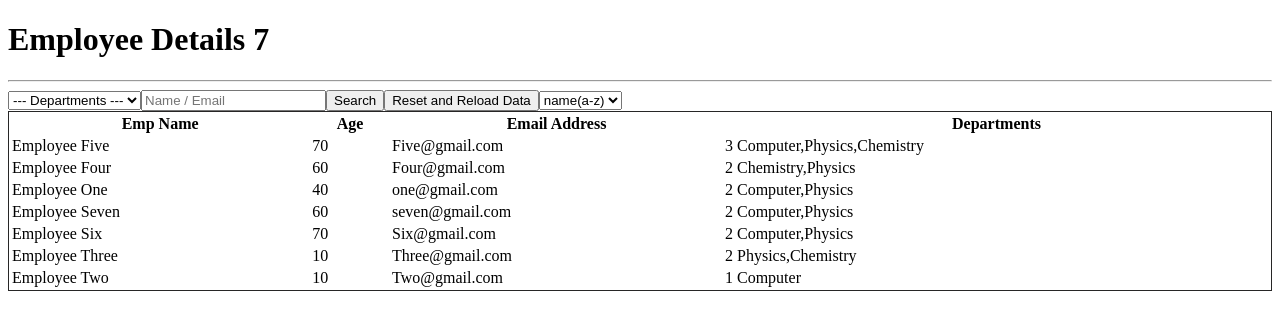
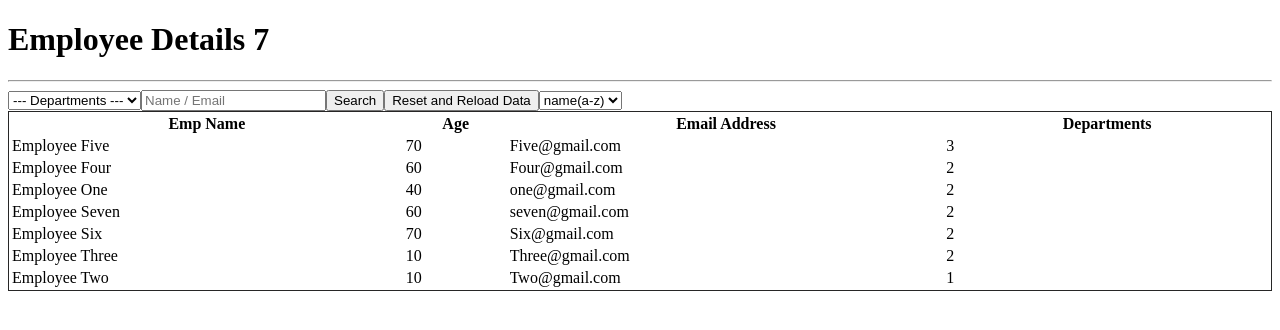
Before and after one commit to MithadinC/assessment-1, an Angular app: page / in a window 1280 px wide. Shown: the top 330 px of the page. Built offline with nearby package versions, Linux system fonts and the light colour scheme.

Commit message:
removed unnecessary table data

```diff
--- a/src/app/app.component.html
+++ b/src/app/app.component.html
@@ -32,7 +32,7 @@
         <td>{{emp.name}}</td>
         <td>{{emp.age}}</td>
         <td>{{emp.email}}</td>
-        <td><span title="{{emp.departments.toString()}}">{{emp.departments.length}}  {{emp.departments.toString()}}</span></td>
+        <td><span title="{{emp.departments.toString()}}">{{emp.departments.length}}</span></td>
       </tr>
     </tbody>
  </table>
```
